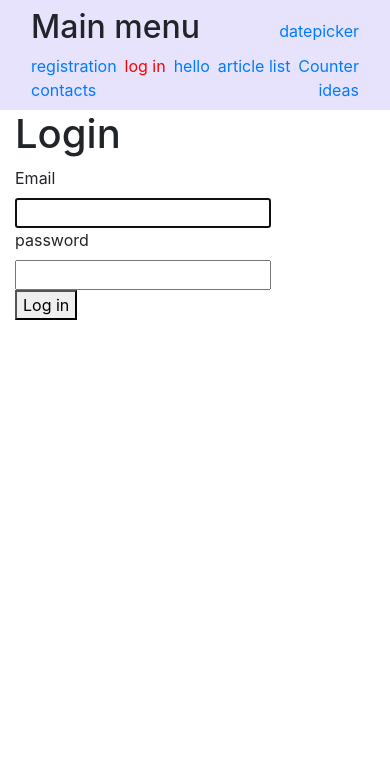
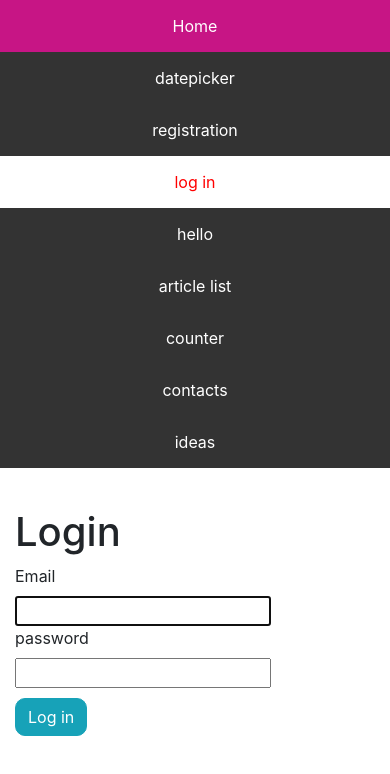
Before and after one commit to krasno86/react_ideaboard, a React (Create React App) app: page /login in a window 390 px wide. Shown: the top 774 px of the page. Built offline with nearby package versions, Linux system fonts and the light colour scheme.

Commit message:
add styles

```diff
--- a/src/components/App.js
+++ b/src/components/App.js
@@ -19,22 +19,17 @@ class App extends Component {
             <Provider store = {store}>
                 <BrowserRouter>
                     <div>
-                        <div className="header">
-                            <div className="container">
-                                <nav className="navbar navbar-light">
-                                    <h2>Main menu</h2>
-                                    {/*<div><NavLink activeStyle = {{color: 'red'}} to='/home'>HOME</NavLink></div>*/}
-                                    <div><NavLink activeStyle = {{color: 'red'}} to='/datepicker'>datepicker</NavLink></div>
-                                    <div><NavLink activeStyle = {{color: 'red'}} to='/registration'>registration</NavLink></div>
-                                    <div><NavLink activeStyle = {{color: 'red'}} to='/login'>log in</NavLink></div>
-                                    <div><NavLink activeStyle = {{color: 'red'}} to='/hello'>hello</NavLink></div>
-                                    <div><NavLink activeStyle = {{color: 'red'}} to='/articles'>article list</NavLink></div>
-                                    <div><NavLink activeStyle = {{color: 'red'}} to='/counter'>Counter</NavLink></div>
-                                    <div><NavLink activeStyle = {{color: 'red'}} to='/contacts'>contacts</NavLink></div>
-                                    <div><NavLink activeStyle = {{color: 'red'}} to='/ideas'>ideas</NavLink></div>
-                                </nav>
-                            </div>
-                        </div>
+                        <ul class="topnav">
+                            <li><NavLink activeStyle = {{color: 'red'}} to='/home'>Home</NavLink></li>
+                            <li><NavLink activeStyle = {{color: 'red'}} to='/datepicker'>datepicker</NavLink></li>
+                            <li><NavLink activeStyle = {{color: 'red'}} to='/registration'>registration</NavLink></li>
+                            <li><NavLink activeStyle = {{color: 'red'}} to='/login'>log in</NavLink></li>
+                            <li><NavLink activeStyle = {{color: 'red'}} to='/hello'>hello</NavLink></li>
+                            <li><NavLink activeStyle = {{color: 'red'}} to='/articles'>article list</NavLink></li>
+                            <li><NavLink activeStyle = {{color: 'red'}} to='/counter'>counter</NavLink></li>
+                            <li><NavLink activeStyle = {{color: 'red'}} to='/contacts'>contacts</NavLink></li>
+                            <li><NavLink activeStyle = {{color: 'red'}} to='/ideas'>ideas</NavLink></li>
+                        </ul>
                         <div className="root">
                             <div className="container">
                                 <Route path = '/hello' component = {Hello}/>
@@ -45,7 +40,6 @@ class App extends Component {
                                 <Route path = '/articles' component = {ArticleList}/>
                                 <Route path = '/registration' component = {Registration}/>
                                 <Route path = '/login' component = {Login}/>
-                                {/*<Route path = '/#' component = {App}/>*/}
                             </div>
                         </div>
                     </div>
--- a/src/components/ContactsList.js
+++ b/src/components/ContactsList.js
@@ -1,7 +1,7 @@
 import React from "react";
 import Contact from './Contact'
 import contacts from '../contacts'
-import './ideas.css'
+import './contactList.css'
 
 class ContactsList extends React.Component {
     state = {
@@ -37,7 +37,8 @@ class ContactsList extends React.Component {
                     }
                 </ul>
             </div>
-        );
+
+                );
     }
 }
 
--- a/src/components/Counter.js
+++ b/src/components/Counter.js
@@ -12,7 +12,7 @@ class Counter extends React.Component {
         return (
             <div className='Hello'>
                 <h2>{this.props.counter}</h2>
-                <button onClick = {this.handleIncrement}>Increment counter</button>
+                <button className='btn btn-primary' onClick = {this.handleIncrement}>Increment counter</button>
             </div>
         )
     }
--- a/src/components/IdeasContainer.js
+++ b/src/components/IdeasContainer.js
@@ -16,7 +16,7 @@ class IdeasContainer extends Component {
         return (
             <div>
                 <h1>Ideas</h1>
-                <button className="newIdeaButton"
+                <button className="btn btn-success newIdeaButton"
                         onClick={this.addNewIdea} >
                     New Idea
                 </button>
--- a/src/components/Login.js
+++ b/src/components/Login.js
@@ -17,24 +17,6 @@ axios.interceptors.request.use(function (config) {
 }, function (error) {
     return Promise.reject(error)
 });
-
-// axios.interceptors.response.use(function (response) {
-//     if(response.headers['access-token']) {
-//         const authHeaders = {
-//             'access-token': response.headers['access-token'],
-//             'client': response.headers['client'],
-//             'uid': response.headers['uid'],
-//             'expiry': response.headers['expiry'],
-//             'token-type': response.headers['token-type']
-//         }
-//         window.localStorage.setItem('authHeaders', JSON.stringify(authHeaders));
-//     } else {
-//         window.localStorage.removeItem('authHeaders');
-//     }
-//     return response;
-// }, function (error) {
-//     return Promise.reject(error)
-// });
 
 class Login extends Component {
 
@@ -56,7 +38,7 @@ class Login extends Component {
                     <label htmlFor="user_password">password</label><br/>
                     <input type="password" name="user[password]" id="user_password" />
                 </div>
-                <button className="login"
+                <button className="btn btn-info login" id="login"
                         onClick={this.login} >
                     Log in
                 </button>
--- a/src/components/app.css
+++ b/src/components/app.css
@@ -1,3 +1,39 @@
-.header {
-    background-color: #e7e3fd;
+body {margin: 0;}
+
+ul.topnav {
+    list-style-type: none;
+    margin: 0;
+    padding: 0;
+    overflow: hidden;
+    background-color: #333;
 }
+
+ul.topnav li {float: left;}
+
+ul.topnav li a {
+    display: block;
+    color: white;
+    text-align: center;
+    padding: 14px 16px;
+    text-decoration: none;
+}
+
+ul.topnav li a:hover:not(.active) {background-color: mediumvioletred;}
+
+ul.topnav li a.active {background-color: white;}
+
+ul.topnav li.right {float: right;}
+
+@media screen and (max-width: 600px){
+    ul.topnav li.right,
+    ul.topnav li {float: none;}
+}
+
+.container{
+    padding: 40px;
+}
+
+#login {
+    margin-top: 10px;
+    border-radius: 10px;
+}
--- /dev/null
+++ b/src/components/contactList.css
@@ -0,0 +1,41 @@
+.contacts {
+    width: 400px;
+    margin: 0;
+}
+
+.search-field {
+    width: 100%;
+    padding: 10px;
+    font-size: 16px;
+}
+
+.contacts-list {
+    padding: 0;
+    width: 100%;
+}
+
+.contact {
+    display: flex;
+    align-items: center;
+    font-family: sans-serif;
+    width: 100%;
+    padding: 5px;
+    border-bottom: 1px dotted grey;
+}
+
+.contact-image {
+    border-radius: 50%;
+    margin: 5px;
+}
+
+.contact-name {
+    font-size: 20px;
+    font-weight: bold;
+}
+
+.contact-number {
+    font-size: 18px;
+    color: grey;
+}
+
+.contact-info {margin-left: 10px;}
--- a/src/components/ideas.css
+++ b/src/components/ideas.css
@@ -1,43 +1,3 @@
-.contacts {
-    width: 300px;
-    margin: 0 auto;
-}
-
-.search-field {
-    width: 100%;
-    padding: 10px;
-    font-size: 16px;
-}
-
-.contacts-list {
-    padding: 0;
-    width: 100%;
-}
-
-.contact {
-    display: flex;
-    align-items: center;
-    font-family: sans-serif;
-    width: 100%;
-    padding: 5px;
-    border-bottom: 1px dotted grey;
-}
-
-.contact-image {
-    border-radius: 50%;
-    margin: 5px;
-}
-
-.contact-name {
-    font-size: 20px;
-    font-weight: bold;
-}
-
-.contact-number {
-    font-size: 18px;
-    color: grey;
-}
-
 .App-header {
     text-align: center;
     height: 150px;
```
